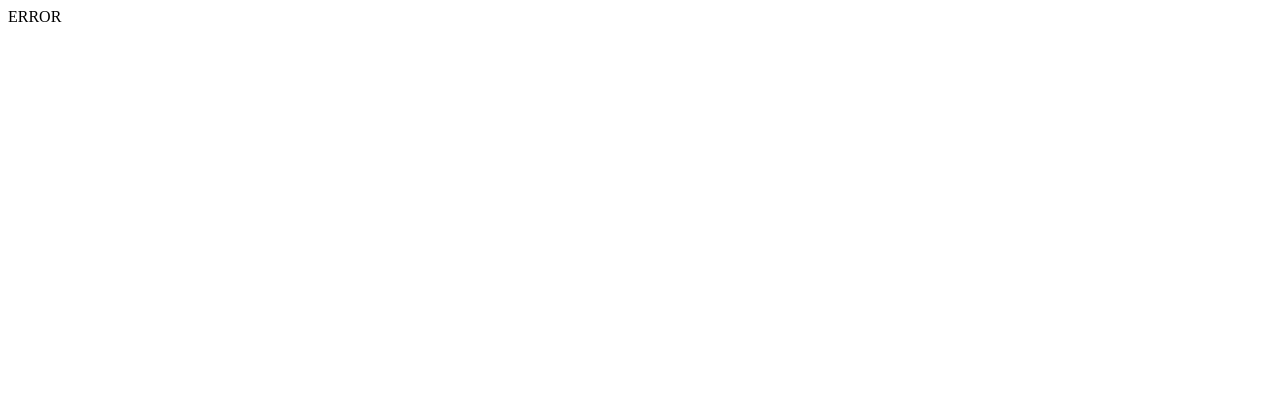
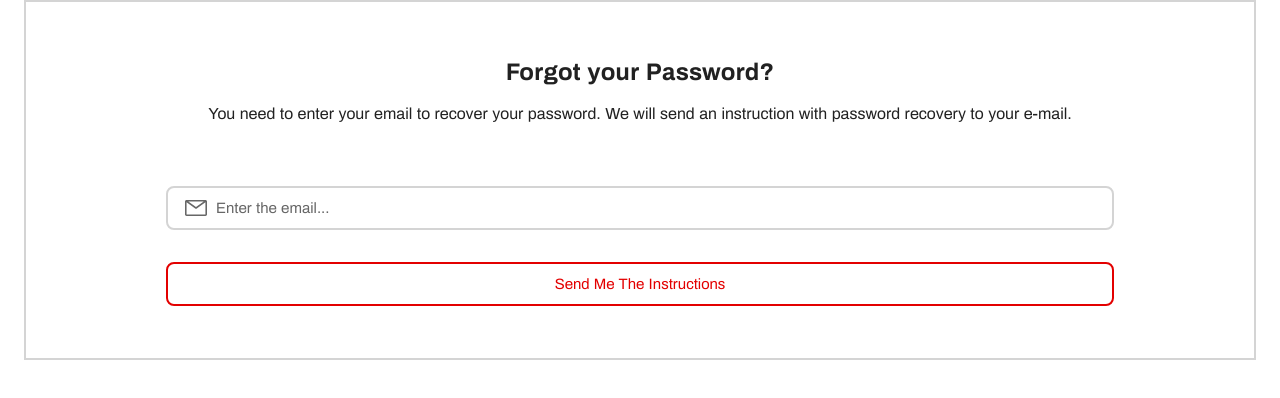
Before and after one commit to whispermind/TFMovies.Web, a React (Create React App) app: page /passforgot in a window 1280 px wide. Before the commit this address had no page. Shown: the top 398 px of the page. Built offline with nearby package versions, Linux system fonts and the light colour scheme.

Commit message:
feat/add forgot & recovery password page

```diff
--- a/src/app/router/index.tsx
+++ b/src/app/router/index.tsx
@@ -1,7 +1,7 @@
 import { createRoutesFromElements, createBrowserRouter, Route } from "react-router-dom";
 
 import { App } from "..";
-import { ErrorPage, SignUpSuccessPage, SignUpPage, SignInPage } from "../../pages";
+import { ErrorPage, SignUpSuccessPage, SignUpPage, SignInPage, PassRecoveryPage, ForgotPassPage } from "../../pages";
 
 export const router = createBrowserRouter(
   createRoutesFromElements(
@@ -22,6 +22,14 @@ export const router = createBrowserRouter(
         path="signin"
         element={<SignInPage />}
       />
+      <Route
+        path="passrecovery"
+        element={<PassRecoveryPage />}
+      />
+      <Route
+        path="passforgot"
+        element={<ForgotPassPage />}
+      />
     </Route>
   )
 );
--- a/src/app/styles/typography.ts
+++ b/src/app/styles/typography.ts
@@ -34,7 +34,8 @@ export const typography = {
     fontSize: "1.5rem",
     lineHeight: "2.25rem",
     fontWeight: "bold",
-    fontStyle: "normal"
+    fontStyle: "normal",
+    textAlign: "center" as const
   },
 
   ABody: {
--- /dev/null
+++ b/src/modules/forgotPassword/forgotPasswordForm/index.tsx
@@ -0,0 +1,51 @@
+import { useCallback } from "react";
+import { useForm } from "react-hook-form";
+import { Stack } from "@mui/material";
+import { yupResolver } from "@hookform/resolvers/yup";
+import * as yup from "yup";
+
+import { EmailIcon, FormTextFieldIconed, TFormTextFieldIconedProps, PrimaryButton } from "../../../common/components";
+import { emailRegExp } from "../../../common/utils";
+import { withController } from "../../../common/hocs";
+
+export interface IForgotPassForm {
+  email: string;
+}
+
+export const schema = yup.object().shape({
+  email: yup.string().required("The email is required").matches(emailRegExp, "The email must be correct")
+});
+
+export const ForgotPassForm = () => {
+  const { handleSubmit, control } = useForm<IForgotPassForm>({
+    defaultValues: {
+      email: ""
+    },
+    resolver: yupResolver(schema),
+    mode: "onBlur"
+  });
+
+  const Email = withController<IForgotPassForm, TFormTextFieldIconedProps>(FormTextFieldIconed);
+
+  const onSubmit = useCallback(() => {}, []);
+
+  return (
+    <form onSubmit={handleSubmit(onSubmit)}>
+      <Stack rowGap={4}>
+        <Email
+          type="email"
+          name="email"
+          placeholder="Enter the email..."
+          control={control}
+          icon={EmailIcon}
+          position="start"
+        />
+        <PrimaryButton
+          variant="customOutlined"
+          innerText="Send me the instructions"
+          fullWidth
+        />
+      </Stack>
+    </form>
+  );
+};
--- /dev/null
+++ b/src/modules/forgotPassword/index.ts
@@ -0,0 +1 @@
+export { ForgotPassForm } from "./forgotPasswordForm";
--- /dev/null
+++ b/src/modules/passRecovery/PassRecoveryForm/index.tsx
@@ -0,0 +1,74 @@
+import { useCallback } from "react";
+import { useForm } from "react-hook-form";
+import { Stack } from "@mui/material";
+import { yupResolver } from "@hookform/resolvers/yup";
+import * as yup from "yup";
+
+import { PassswordIcon, FormTextFieldIconed, TFormTextFieldIconedProps, PrimaryButton } from "../../../common/components";
+import { passwordRegExp } from "../../../common/utils";
+import { withController } from "../../../common/hocs";
+
+export interface IPassRecoveryForm {
+  password: string;
+  passwordConfirm: string;
+}
+
+export const schema = yup.object().shape({
+  password: yup
+    .string()
+    .required("The password is required")
+    .matches(
+      passwordRegExp,
+      `The password must contain minimum 8 and maximum 16 characters,
+      at least one uppercase letter, one lowercase letter, one number and special character`
+    ),
+  passwordConfirm: yup
+    .string()
+    .required("The password is required")
+    .oneOf([yup.ref("password")], "The password must be the same")
+});
+
+export const PassRecoveryForm = () => {
+  const { handleSubmit, control } = useForm<IPassRecoveryForm>({
+    defaultValues: {
+      password: "",
+      passwordConfirm: ""
+    },
+    resolver: yupResolver(schema),
+    mode: "onBlur"
+  });
+
+  const Password = withController<IPassRecoveryForm, TFormTextFieldIconedProps>(FormTextFieldIconed);
+  const PasswordConfirm = withController<IPassRecoveryForm, TFormTextFieldIconedProps>(FormTextFieldIconed);
+
+  const onSubmit = useCallback(() => {}, []);
+
+  return (
+    <form onSubmit={handleSubmit(onSubmit)}>
+      <Stack rowGap={4}>
+        <Password
+          type="password"
+          name="password"
+          placeholder="Enter the password..."
+          control={control}
+          icon={PassswordIcon}
+          position="start"
+        />
+        <PasswordConfirm
+          type="password"
+          name="passwordConfirm"
+          placeholder="Enter the password again..."
+          control={control}
+          icon={PassswordIcon}
+          position="start"
+        />
+        <PrimaryButton
+          variant="customOutlined"
+          type="submit"
+          innerText="Save this new password"
+          fullWidth
+        />
+      </Stack>
+    </form>
+  );
+};
--- /dev/null
+++ b/src/modules/passRecovery/index.tsx
@@ -0,0 +1 @@
+export { PassRecoveryForm } from "./PassRecoveryForm";
--- a/src/modules/registration/SignUpConfirm/index.tsx
+++ b/src/modules/registration/SignUpConfirm/index.tsx
@@ -1,6 +1,6 @@
 import { useCallback, useState } from "react";
 
-import { PrimaryButton, LogAuthWrapper, LogoHeading } from "../../../common/components";
+import { PrimaryButton, LogoHeading } from "../../../common/components";
 
 const throttleTiming = 20000;
 
@@ -26,7 +26,7 @@ export const SignUpConfirm = ({ email }: ISignUpCofnrimProps) => {
   please check your spam folder or click the "Send again" button below`;
 
   return (
-    <LogAuthWrapper>
+    <>
       <LogoHeading
         marginBottom={6.5}
         heading={heading}
@@ -40,6 +40,6 @@ export const SignUpConfirm = ({ email }: ISignUpCofnrimProps) => {
         variant="customOutlined"
         fullWidth
       />
-    </LogAuthWrapper>
+    </>
   );
 };
--- /dev/null
+++ b/src/pages/ForgotPassPage/index.tsx
@@ -0,0 +1,21 @@
+import { Typography, Stack } from "@mui/material";
+
+import { ForgotPassForm } from "../../modules/forgotPassword/forgotPasswordForm";
+import { LogAuthWrapper } from "../../common/components";
+
+export const ForgotPassPage = () => {
+  return (
+    <LogAuthWrapper>
+      <Stack
+        rowGap={1.5}
+        marginBottom={7.5}
+      >
+        <Typography variant="Sector">Forgot your Password?</Typography>
+        <Typography variant="HBody">
+          You need to enter your email to recover your password. We will send an instruction with password recovery to your e-mail.
+        </Typography>
+      </Stack>
+      <ForgotPassForm />
+    </LogAuthWrapper>
+  );
+};
--- /dev/null
+++ b/src/pages/PassRecoveryPage/index.tsx
@@ -0,0 +1,19 @@
+import { Typography } from "@mui/material";
+
+import { PassRecoveryForm } from "../../modules/passRecovery";
+import { LogAuthWrapper } from "../../common/components";
+
+export const PassRecoveryPage = () => {
+  return (
+    <LogAuthWrapper>
+      <Typography
+        variant="Sector"
+        marginBottom={5}
+        display="block"
+      >
+        Password Recovery
+      </Typography>
+      <PassRecoveryForm />
+    </LogAuthWrapper>
+  );
+};
--- a/src/pages/SignUpPage/Signup.tsx
+++ b/src/pages/SignUpPage/Signup.tsx
@@ -24,8 +24,12 @@ export const SignUpPage = () => {
     [setSubmitedMail]
   );
 
-  return submitedMail ? (
+  return (
     <LogAuthWrapper>
+      {submitedMail ? (
+        <SignUpConfirm email={submitedMail} />
+      ) : (
+        <>
           <LogoHeading
             marginBottom={7.5}
             heading={heading}
@@ -40,8 +44,8 @@ export const SignUpPage = () => {
             href="/signin"
             fullWidth
           />
+        </>
+      )}
     </LogAuthWrapper>
-  ) : (
-    <SignUpConfirm email={submitedMail} />
   );
 };
--- a/src/pages/index.ts
+++ b/src/pages/index.ts
@@ -2,3 +2,5 @@ export { SignUpPage } from "./SignUpPage/Signup";
 export { SignUpSuccessPage } from "./SignupSuccessPage/SignupSuccess";
 export { ErrorPage } from "./ErrorPage";
 export { SignInPage } from "./SignInPage";
+export { PassRecoveryPage } from "./PassRecoveryPage";
+export { ForgotPassPage } from "./ForgotPassPage";
```
Lines whose indentation alone changed are shown as unchanged.
